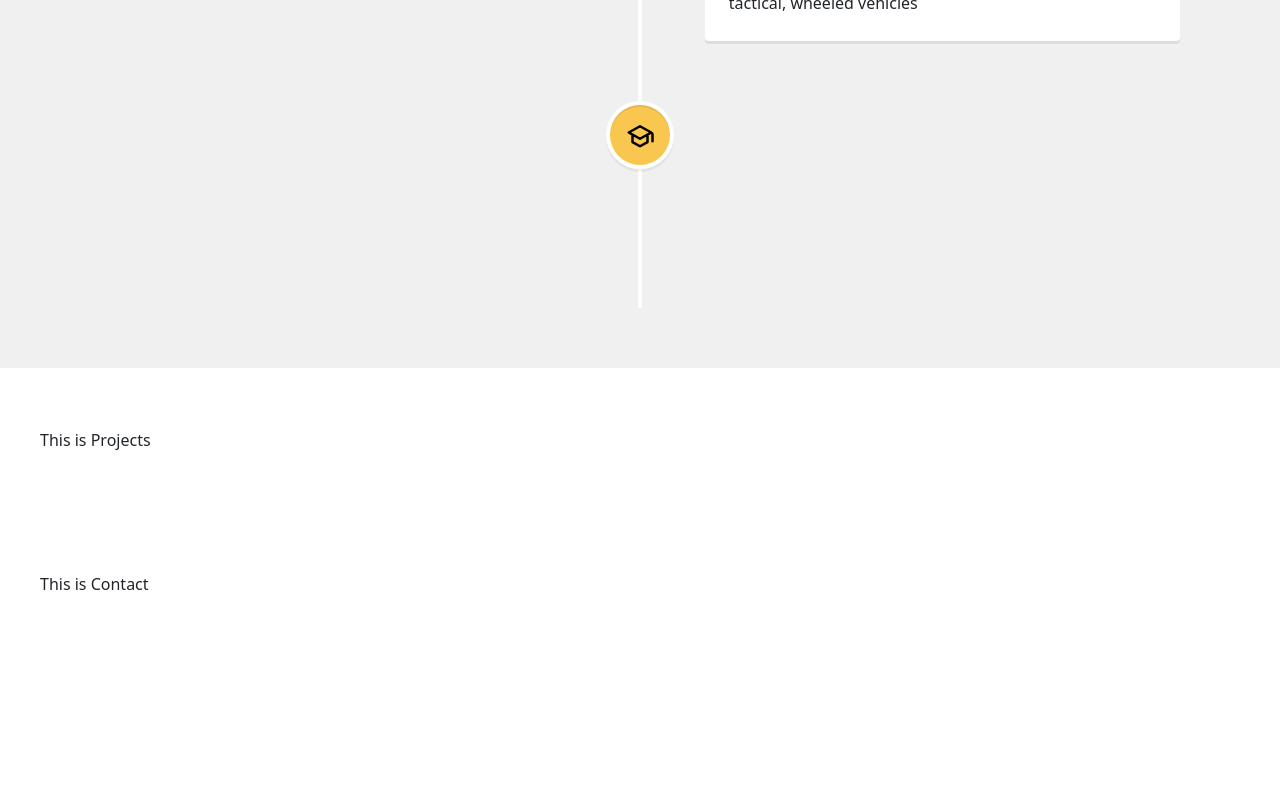
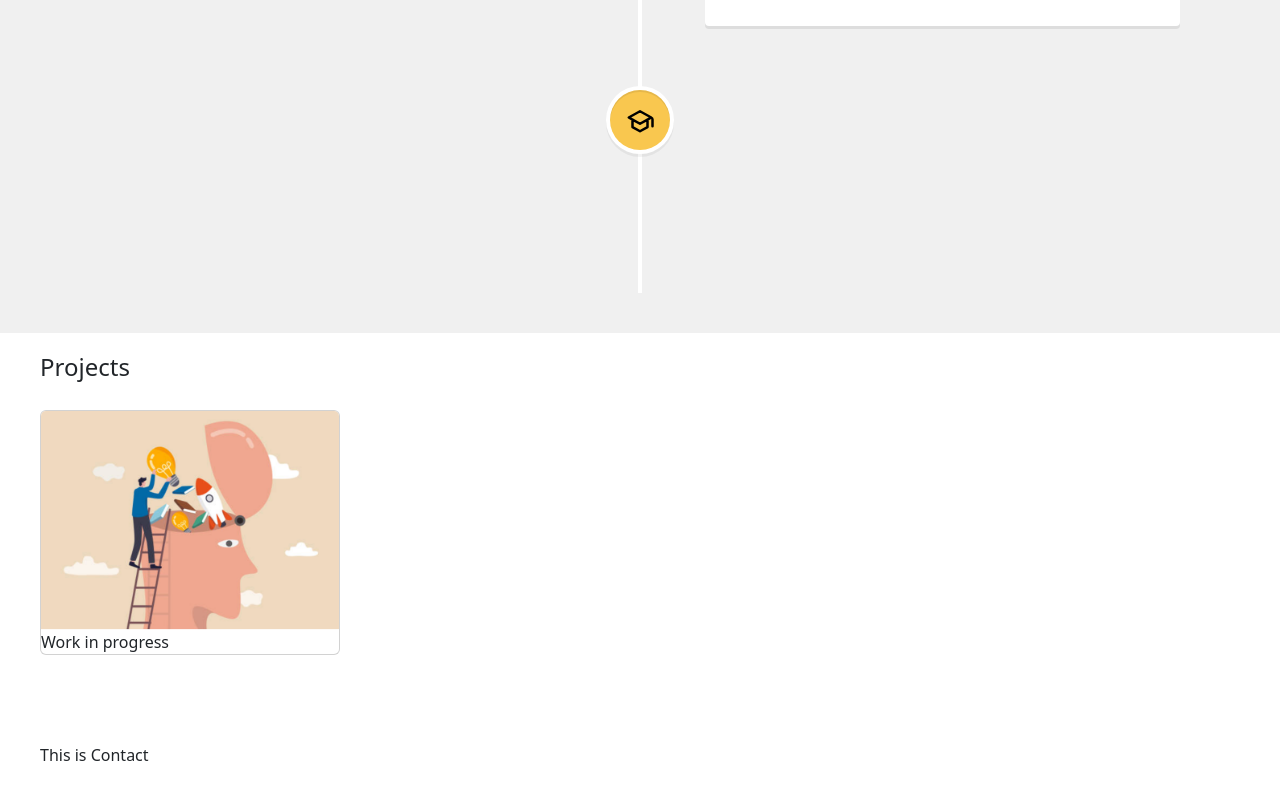
Before and after one commit to sungminahn5/sungminahnPortfolio, a React (Create React App) app: page / in a window 1280 px wide. Shown: the part 1576-2376 px from the top of the page. Before the commit the page ends 2232 px from the top, so only its background shows below. Built offline with nearby package versions, Linux system fonts and the light colour scheme.

Commit message:
projects empty state

```diff
--- a/src/App.css
+++ b/src/App.css
@@ -42,7 +42,10 @@
 .page-content{
   width:100%;
   height: 100%;
-  padding: 60px 40px;
+  padding: 0px 40px 40px 40px;
+}
+.page-header{
+  padding: 20px 0px;
 }
 
 .home-container {
--- a/src/components/BodyComponent.js
+++ b/src/components/BodyComponent.js
@@ -3,14 +3,14 @@ import React from 'react';
 import AboutContainer from './body/aboutComponents/AboutContainer';
 import ContactComponent from './body/ContactComponent';
 import HomeContainer from './body/homeComponents/HomeContainer';
-import ProjectsComponent from './body/ProjectsComponent';
+import ProjectsContainer from './body/ProjectsContainer';
 
 export default function BodyComponent(){
 	return (
 		<div class="body-container">
 			<HomeContainer/>
 			<AboutContainer/>
-			<ProjectsComponent/>
+			<ProjectsContainer/>
 			<ContactComponent/>
 		</div>
 	);
--- a/src/components/body/BodyContainer.js
+++ b/src/components/body/BodyContainer.js
@@ -2,10 +2,12 @@ import React from 'react';
 
 export default function BodyContainer({
 	backgroundColor = 'white',
-	children
+	children,
+	headerLabel = '',
 }){
 	return (
-		<div style={{backgroundColor: backgroundColor}}className="page-content">
+		<div style={{backgroundColor: backgroundColor}} className="page-content">
+			<div className="page-header"><h4>{headerLabel}</h4></div>
 			{children}
 		</div>
 	);
--- a/src/components/body/ProjectsComponent.js
+++ /dev/null
@@ -1,7 +0,0 @@
-import React from 'react';
-
-import BodyContainer from './BodyContainer';
-
-export default function ProjectsComponent(){
-    return (<BodyContainer>This is Projects</BodyContainer>);
-}
--- /dev/null
+++ b/src/components/body/ProjectsContainer.js
@@ -0,0 +1,16 @@
+import React from 'react';
+
+import BodyContainer from './BodyContainer';
+import Card from 'react-bootstrap/Card';
+import CardImg from 'react-bootstrap/esm/CardImg';
+
+export default function ProjectsContainer(){
+	return (
+		<BodyContainer headerLabel='Projects'>
+			<Card style={{width: '300px'}}>
+				<Card.Img variant='top' src='assets/img/work_in_progress.png'/>
+				<Card.Text>Work in progress</Card.Text>
+			</Card>
+		</BodyContainer>
+	);
+}
--- a/src/components/body/aboutComponents/AboutContainer.js
+++ b/src/components/body/aboutComponents/AboutContainer.js
@@ -5,7 +5,7 @@ import AboutExperienceTimeline from './AboutExperienceTimeline';
 
 export default function AboutContainer(){
   return (
-    <BodyContainer backgroundColor='#f0f0f0'>
+    <BodyContainer backgroundColor='#f0f0f0' headerLabel='About'>
       <AboutExperienceTimeline/>
     </BodyContainer>
   );
```
Also changed, not shown: public/assets/img/work_in_progress.png (added).
